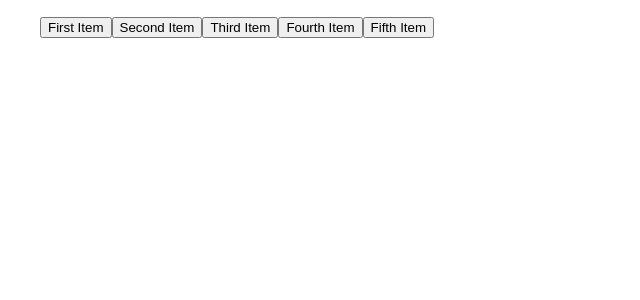
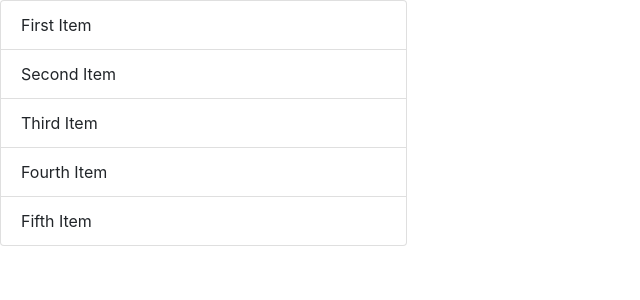
Before and after one commit to prateekchandan/react-session-resources, a React (Create React App) app in the folder ReactJS/todo-app/: page / in a window 1280 px wide. Shown: the top 300 px of the page, without its empty margins (0-640 px from the left). Built offline with nearby package versions, Linux system fonts and the light colour scheme.

Commit message:
Added bootstrap and design

```diff
--- a/ReactJS/todo-app/package.json
+++ b/ReactJS/todo-app/package.json
@@ -10,7 +10,9 @@
     "@types/node": "^14.0.23",
     "@types/react": "^16.9.43",
     "@types/react-dom": "^16.9.8",
+    "bootstrap": "^4.5.0",
     "react": "^16.13.1",
+    "react-bootstrap": "^1.2.2",
     "react-dom": "^16.13.1",
     "react-scripts": "3.4.1",
     "typescript": "^3.9.6"
--- a/ReactJS/todo-app/public/index.html
+++ b/ReactJS/todo-app/public/index.html
@@ -15,6 +15,13 @@
       user's mobile device or desktop. See https://developers.google.com/web/fundamentals/web-app-manifest/
     -->
     <link rel="manifest" href="%PUBLIC_URL%/manifest.json" />
+
+    <link
+      rel="stylesheet"
+      href="https://maxcdn.bootstrapcdn.com/bootstrap/4.5.0/css/bootstrap.min.css"
+      integrity="sha384-9aIt2nRpC12Uk9gS9baDl411NQApFmC26EwAOH8WgZl5MYYxFfc+NcPb1dKGj7Sk"
+      crossorigin="anonymous"
+    />
     <!--
       Notice the use of %PUBLIC_URL% in the tags above.
       It will be replaced with the URL of the `public` folder during the build.
--- a/ReactJS/todo-app/src/List.tsx
+++ b/ReactJS/todo-app/src/List.tsx
@@ -1,54 +1,58 @@
 import React from 'react';
-import {todoItemList, TodoItem} from "./TodoItem";
+import { todoItemList, TodoItem } from './TodoItem';
 import ListItem from './ListItem';
+import ListContent from './ListContent';
+import ListGroup from 'react-bootstrap/ListGroup';
+import Col from 'react-bootstrap/Col';
+import Row from 'react-bootstrap/Row';
 
-interface ListStates{
-    selectedId: number
-    description: string;
+interface ListStates {
+    selectedItem?: TodoItem;
 }
 
 class List extends React.Component<{}, ListStates> {
     constructor(props: {}) {
         super(props);
-        this.state = {
-            selectedId: -1,
-            description: ""
-        };
+        this.state = {};
     }
 
     public render(): JSX.Element {
         return (
-        <React.Fragment>
-            <ul>
-                {this.getAllListItems()}
-            </ul>
-            {this.state.description && <div>
-                {this.state.description}
-            </div>
-            }
-        </React.Fragment>
+            <Row>
+                <Col sm={4}>
+                    <ListGroup>{this.getAllListItems()}</ListGroup>
+                </Col>
+                <Col sm={8}>
+                    {this.state.selectedItem && (
+                        <ListContent item={this.state.selectedItem} />
+                    )}
+                </Col>
+            </Row>
         );
     }
 
     private getAllListItems(): JSX.Element[] {
         let listItems: JSX.Element[] = [];
-        todoItemList.forEach(item => {
+        todoItemList.forEach((item) => {
             listItems.push(
-            <ListItem
-                item={item}
-                isSelected={item.id == this.state.selectedId}
-                onSelected={this.onItemSelected}
-            />);
-         });
+                <ListItem
+                    item={item}
+                    isSelected={
+                        this.state.selectedItem !== undefined &&
+                        item.id == this.state.selectedItem.id
+                    }
+                    onSelected={this.onItemSelected}
+                />
+            );
+        });
         return listItems;
     }
 
     private onItemSelected = (item: TodoItem): void => {
         this.setState({
-            selectedId: item.id,
-            description: item.description
-        })
-    }
+            selectedItem: item
+        });
+    };
 }
 
 export default List;
--- /dev/null
+++ b/ReactJS/todo-app/src/ListContent.tsx
@@ -0,0 +1,22 @@
+import React from 'react';
+import { TodoItem } from './TodoItem';
+import Card from 'react-bootstrap/Card';
+import Button from 'react-bootstrap/Button';
+
+export interface ListContentProps {
+    item: TodoItem;
+}
+
+class ListContent extends React.Component<ListContentProps, {}> {
+    public render(): JSX.Element {
+        return (
+            <Card>
+                <Card.Body>
+                    <Card.Text>{this.props.item.description}</Card.Text>
+                </Card.Body>
+            </Card>
+        );
+    }
+}
+
+export default ListContent;
--- a/ReactJS/todo-app/src/ListItem.tsx
+++ b/ReactJS/todo-app/src/ListItem.tsx
@@ -1,5 +1,6 @@
 import React from 'react';
 import { TodoItem } from './TodoItem';
+import ListGroup from 'react-bootstrap/ListGroup';
 
 export interface ListItemProps {
     isSelected: boolean;
@@ -9,14 +10,9 @@ export interface ListItemProps {
 
 class ListItem extends React.Component<ListItemProps, {}> {
     public render(): JSX.Element {
-        if (this.props.isSelected) {
-            return <span>
-                {this.props.item.name}
-            </span>
-        }
-        return <button onClick={this.onClick}>
+        return <ListGroup.Item variant={this.props.isSelected ? "primary" : ""} onClick={this.onClick}>
             {this.props.item.name}
-        </button>
+        </ListGroup.Item>
     }
 
     private onClick = (): void => {
```
Also changed, not shown: 1 other file (tests, documents, lock files or other folders).
